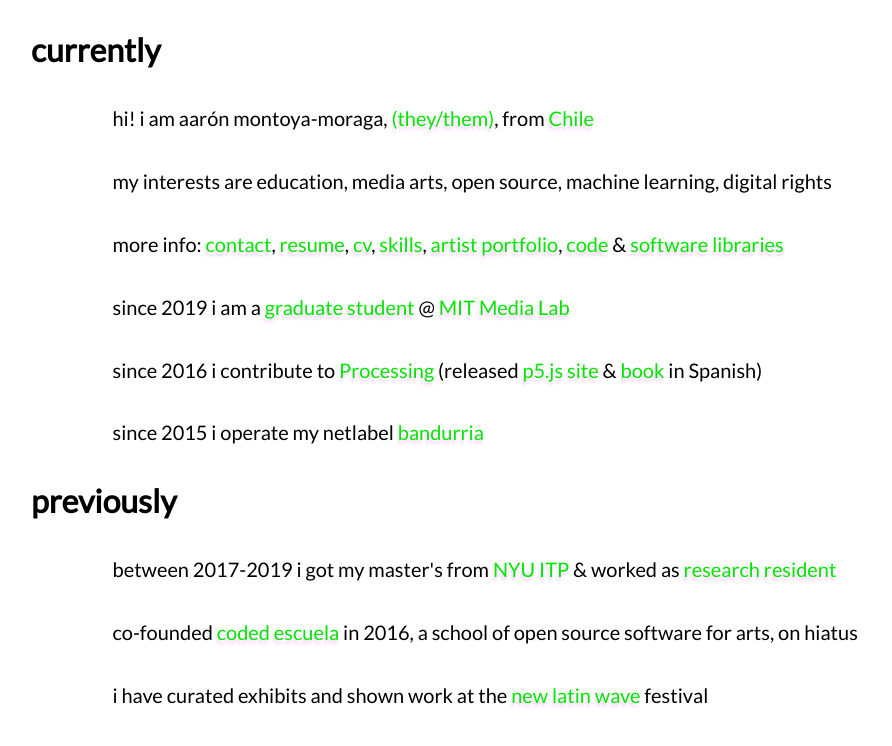
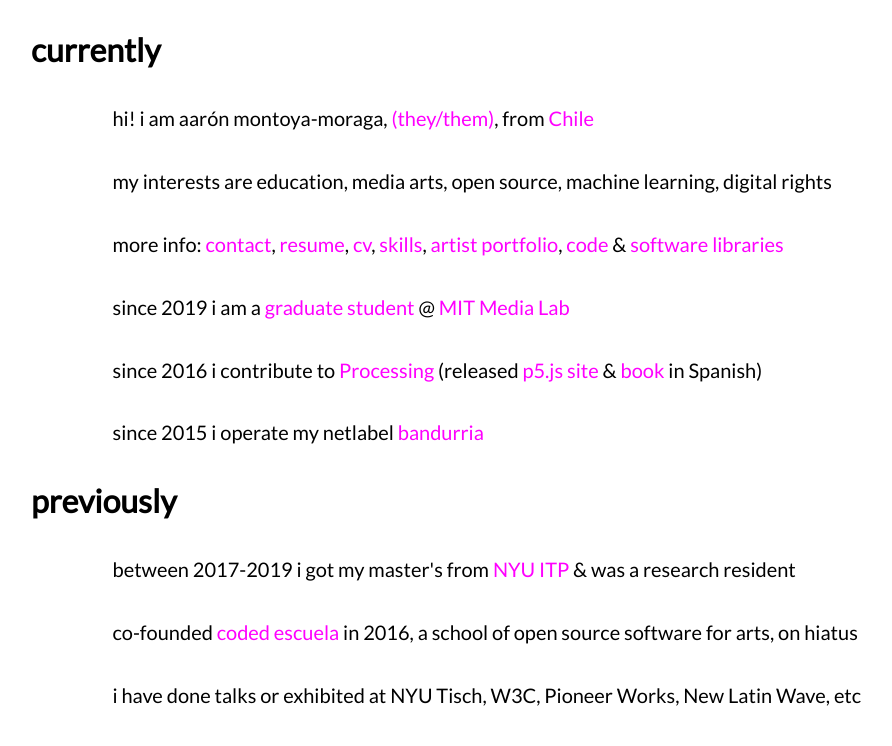
Before and after one commit to montoyamoraga/montoyamoraga.github.io, a plain HTML site: page index.html in a window 1280 px wide. Shown: the whole page, without its empty margins (27-919 px from the left). Drawn offline with Linux system fonts and the light colour scheme.

Commit message:
add talks and exhibits and changed link color to magenta

```diff
--- a/css/style.css
+++ b/css/style.css
@@ -20,9 +20,8 @@ p {
 
 a {
     text-decoration: none;
-    color: #00E600;
+    color: magenta;
     background-color: #ffffff;
-    text-shadow: -1px 4px 3px rgba(238, 130, 238, 0.4);
 }
 
 a:hover, a:active {
--- a/index.html
+++ b/index.html
@@ -32,11 +32,11 @@
 
         <h1>previously</h1>
 
-        <p>between 2017-2019 i got my master's from <a href="http://www.nyu.edu/">NYU</a> <a href="https://tisch.nyu.edu/itp">ITP</a> &amp; worked as <a href="https://tisch.nyu.edu/itp/itp-people/alumni/Residents/2017-2018/aaron-montoya-moraga">research resident</a></p>
+        <p>between 2017-2019 i got my master's from <a href="http://www.nyu.edu/">NYU</a> <a href="https://tisch.nyu.edu/itp">ITP</a> &amp; was a research resident</p>
 
         <p>co-founded <a href="http://codedescuela.github.io/">coded escuela</a> in 2016, a school of open source software for arts, on hiatus</p>
 
-        <p>i have curated exhibits and shown work at the <a href="http://newlatinwave.com/">new latin wave</a> festival</p>
+        <p> i have done talks or exhibited at NYU Tisch, W3C, Pioneer Works, New Latin Wave, etc</p>
 
     </div>
 
```
